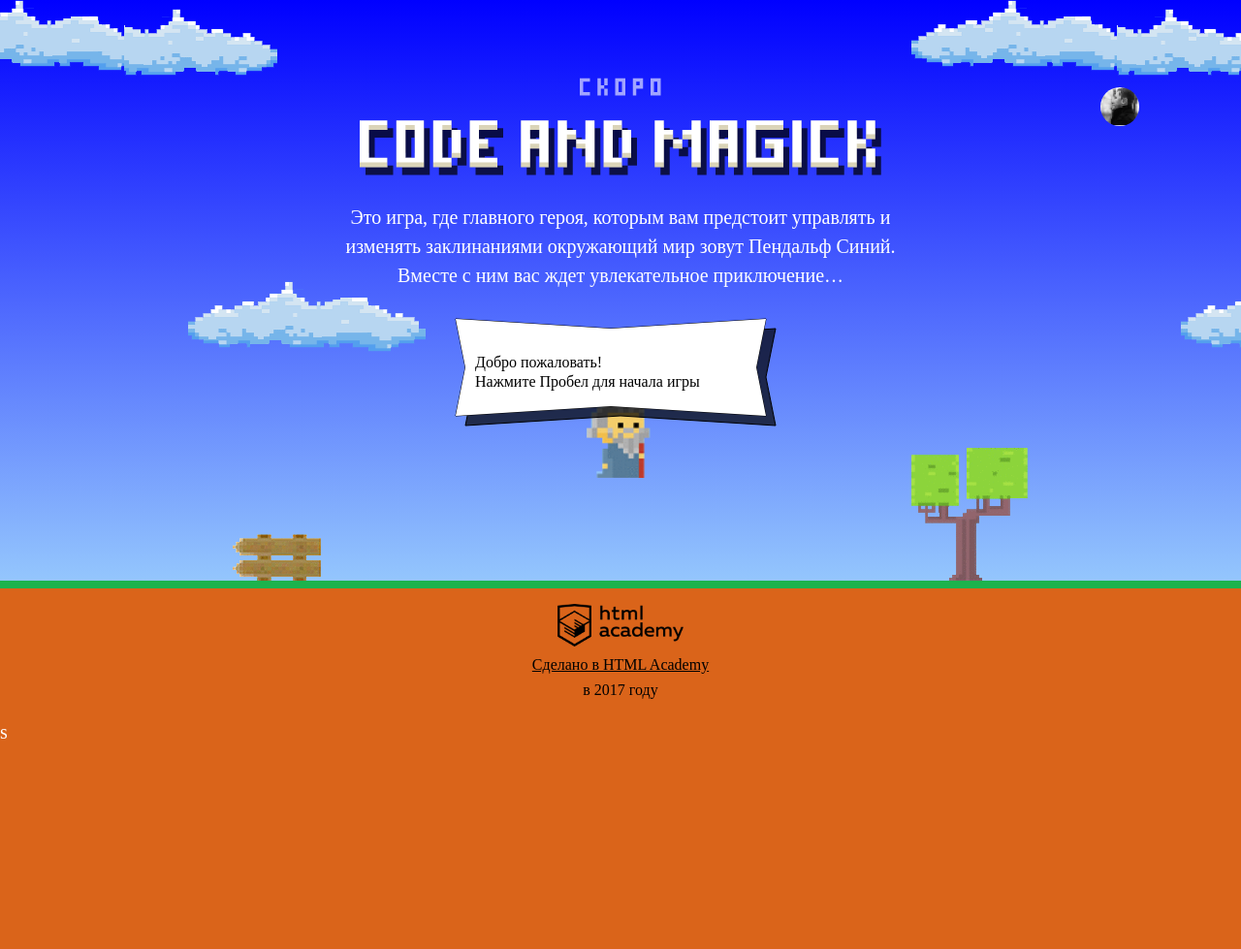
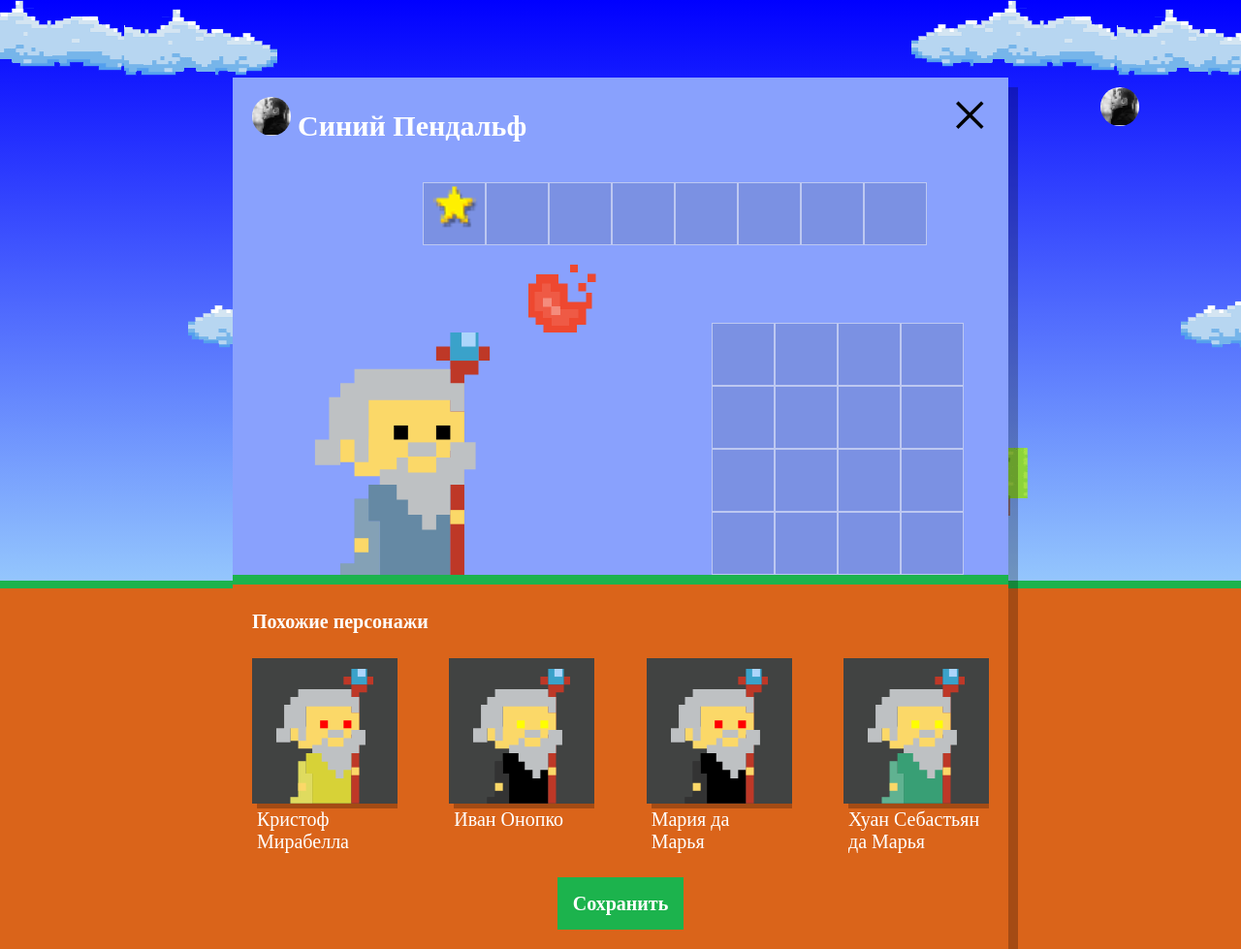
Before and after one commit to kuarden/869395-code-and-magick, a website: page index.html in a window 1280 px wide. Shown: the whole page at 97% size. Before the commit the page ends 800 px from the top, so only its background shows below. Drawn offline with Linux system fonts and the light colour scheme; a web font is replaced by a local one.

Commit message:
Учебный проект: нас орда

```diff
--- a/index.html
+++ b/index.html
@@ -201,9 +201,9 @@
     return Math.round(height / 3);
   }
 
-</script>s
+</script>
 <script src="js/stat.js"></script>
 <script src="js/game.js"></script>
-
+<script src="js/setup.js"></script>
 </body>
 </html>
--- /dev/null
+++ b/js/setup.js
@@ -0,0 +1,71 @@
+'use strict';
+
+var USER_COUNT = 4;
+
+var usersData = {
+  names: ['Иван', 'Хуан Себастьян', 'Мария', 'Кристоф', 'Виктор', 'Юлия', 'Люпита', 'Вашингтон'],
+  secondNames: ['да Марья', 'Верон', 'Мирабелла', 'Вальц', 'Онопко', 'Топольницкая', 'Нионго', 'Ирвинг'],
+  coatColor: ['rgb(101, 137, 164)', 'rgb(241, 43, 107)', 'rgb(146, 100, 161)', 'rgb(56, 159, 117)', 'rgb(215, 210, 55)', 'rgb(0, 0, 0)'],
+  eyesColor: ['black', 'red', 'blue', 'yellow', 'green']
+};
+
+var userSetup = document.querySelector('.setup');
+var userList = document.querySelector('.setup-similar-list');
+var userTemplate = document.querySelector('#similar-wizard-template').content;
+var userCloneSetup = document.querySelector('.setup-similar');
+
+listUsers();
+userSetup.classList.remove('hidden');
+userCloneSetup.classList.remove('hidden');
+
+function getUsers() {
+  var names = mixArray(usersData.names);
+  var secondNames = mixArray(usersData.secondNames);
+  var users = [];
+  for (var i = 0; i < USER_COUNT; i++) {
+    users.push({
+      names: names[i],
+      surnames: secondNames[i],
+      coatColor: getRandomElement(usersData.coatColor),
+      eyesColor: getRandomElement(usersData.eyesColor)
+    });
+  }
+  return users;
+}
+
+function generateUser(setup) {
+  var userTmp = userTemplate.cloneNode(true);
+  userTmp.querySelector('.setup-similar-label').textContent = setup.names + ' ' + setup.surnames;
+  userTmp.querySelector('.wizard-coat').style.fill = setup.coatColor;
+  userTmp.querySelector('.wizard-eyes').style.fill = setup.eyesColor;
+  return userTmp;
+}
+
+function listUsers() {
+  var cloneUsers = getUsers();
+  var fragment = new DocumentFragment();
+  for (var i = 0; i < cloneUsers.length; i++) {
+    var g = generateUser(cloneUsers[i]);
+    fragment.appendChild(g);
+  }
+  userList.appendChild(fragment);
+}
+
+function mixArray(array) {
+  var mixedArray = array.slice();
+  for (var i = mixedArray.length - 1; i > 0; i--) {
+    var k = Math.floor(Math.random() * (i + 1));
+    var tempValue = mixedArray[i];
+    mixedArray[i] = array[k];
+    mixedArray[k] = tempValue;
+  }
+  return mixedArray;
+}
+
+function getRandomElement(array) {
+  for (var i = 0; i < array.length; i++) {
+    var randomIndex = Math.floor(Math.random() * array.length);
+    var randomElement = array[randomIndex];
+  }
+  return randomElement;
+}
```
